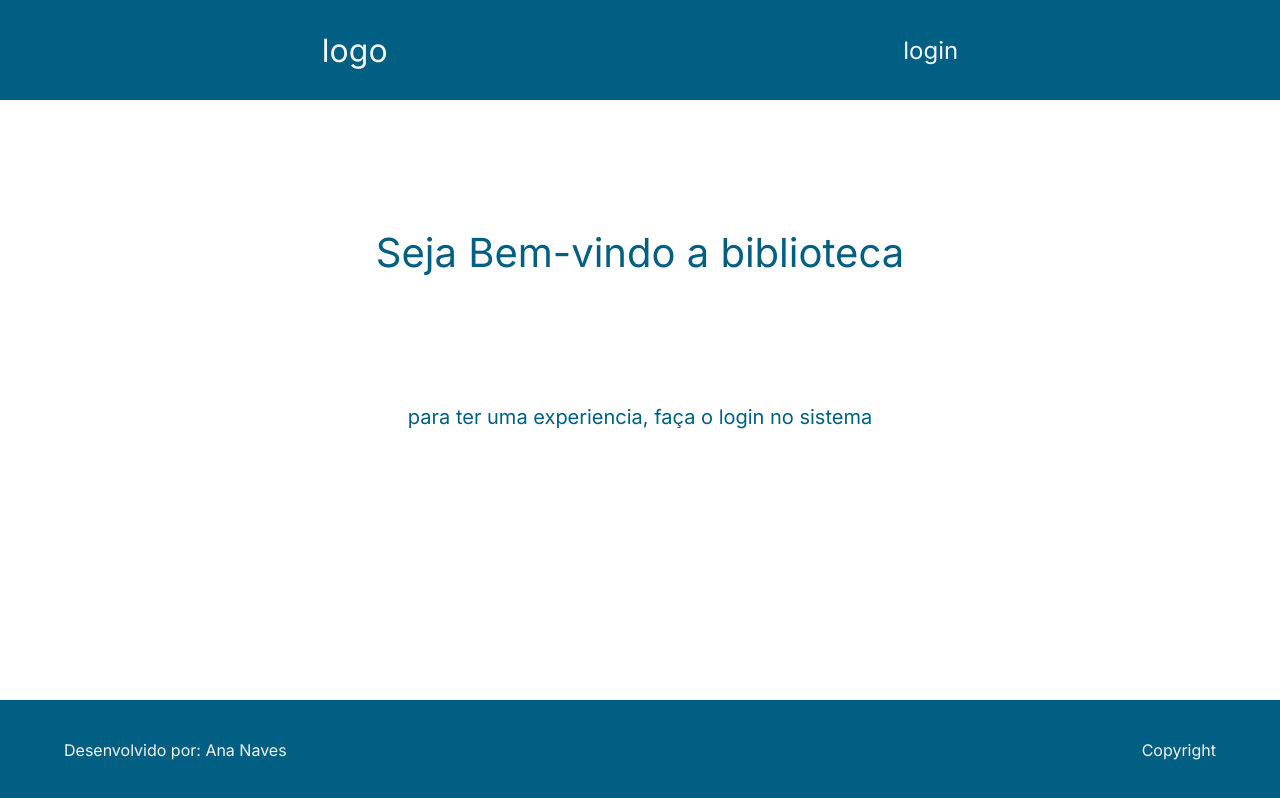
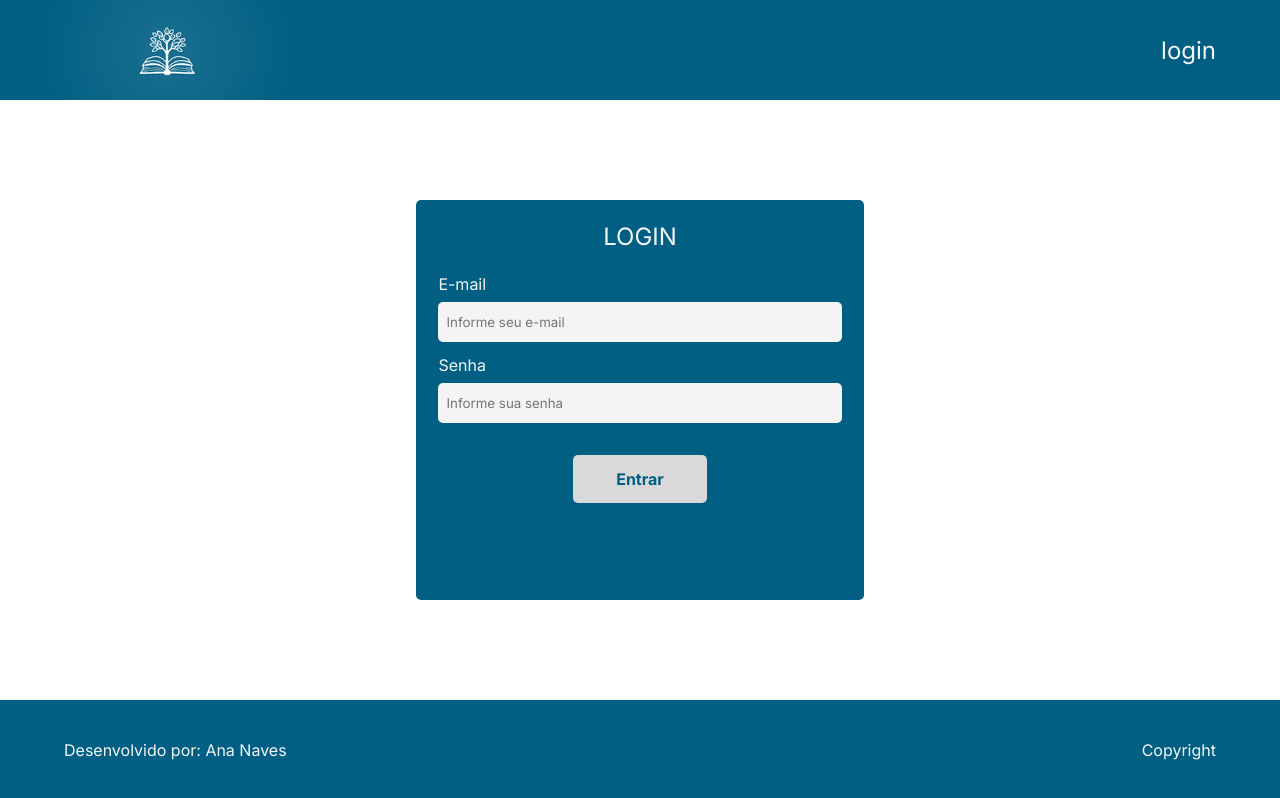
Before and after one commit to ananaves/pgboasvindas-react, a React (Vite) app: page / in a window 1280 px wide. Built offline with nearby package versions, Linux system fonts and the light colour scheme.

Commit message:
criando a pagina login

```diff
--- a/src/App.tsx
+++ b/src/App.tsx
@@ -2,12 +2,13 @@ import './App.css'
 import Cabecalho from './components/Cabecalho/cabecalho'
 import Rodape from './components/Rodape/rodape';
 import Welcome from './components/Welcome/Welcome';
+import LoginForm from './components/LoginForm/loginForm';
 
 function App() {
   return(
     <>
       <Cabecalho/>
-      <Welcome/>
+      <LoginForm/>
       <Rodape/>
     </>
   )
--- a/src/components/Cabecalho/cabecalho.module.css
+++ b/src/components/Cabecalho/cabecalho.module.css
@@ -3,13 +3,12 @@
     height: 100px;
     background-color: var(--cor-primaria);
     display: flex;
-    justify-content: space-around;
+    justify-content: space-between;
     align-items: center;
 }
 
-.cabecalho h1 {
-    color: var(--branco-suave);
-    margin-left: 5%;
+.cabecalho img {
+    height: 100%;
 }
 
 .cabecalho a {
--- a/src/components/Cabecalho/cabecalho.tsx
+++ b/src/components/Cabecalho/cabecalho.tsx
@@ -1,9 +1,11 @@
 import estilo from './cabecalho.module.css';
+import logotipo from '../../assets/logotipo.png';
+
 
 function Cabecalho() {
     return(
         <header className={estilo.cabecalho}>
-            <h1>logo</h1>
+            <img src={logotipo} alt="logotipo" />
             <a href="#">login</a>
         </header>
     );
--- /dev/null
+++ b/src/components/LoginForm/loginForm.module.css
@@ -0,0 +1,65 @@
+.form-section {
+    width: 35%;
+    height: 50vh;
+
+    background-color: var(--cor-primaria);
+
+    margin: auto auto;
+    border-radius: 5px;
+}
+
+.form-section h3 {
+    color: var(--branco-suave);
+    text-align: center;
+    font-size: 1.5rem;
+    margin: 5% 0;
+}
+
+.form-login {
+    display: flex;
+    flex-direction: column;
+
+}
+
+.form-login label {
+    color: var(--branco-suave);
+    font-size: 1rem;
+    margin: 0 5%;
+
+    display: flex;
+    flex-direction: column;
+}
+
+.form-login label:nth-child(2) {
+    margin-top: 3%;
+}
+
+.input-email-login,
+.input-password-login {
+    margin-top: 2%;
+    padding-left: 2%;
+
+    height: 5vh;
+    border: none;
+    border-radius: 5px;
+
+    background-color: var(--branco-suave);
+}
+
+.input-button-login {
+    width: 30%;
+    height: 6vh;
+
+    font-weight: bold;
+    font-size: 1rem;
+
+    background-color: var(--input-bg);
+    color: var(--cor-primaria);
+
+    border: none;
+    border-radius: 5px;
+
+    margin: auto auto;
+    margin-top: 7%;
+
+}
--- /dev/null
+++ b/src/components/LoginForm/loginForm.tsx
@@ -0,0 +1,31 @@
+import estilo from './loginForm.module.css'
+
+function loginForm() {
+    return(
+        <section className={estilo['form-section']}>
+            <h3>LOGIN</h3>
+
+            <form className={estilo['form-login']}>
+                <label>
+                    E-mail
+                    <input type="email"
+                    placeholder='Informe seu e-mail'
+                    className={estilo['input-email-login']}/>
+                </label>
+
+                <label>
+                    Senha
+                    <input type="password"
+                    placeholder='Informe sua senha'
+                    className={estilo['input-password-login']} />
+                </label>
+
+                <input type="button"
+                value="Entrar"
+                className={estilo['input-button-login']}/>
+            </form>
+        </section>
+    );
+}
+
+export default loginForm;
--- a/src/index.css
+++ b/src/index.css
@@ -2,7 +2,7 @@
 
 #root {
   --cor-primaria: #005F83;
-  --input-background: #d9d9d9;
+  --input-bg: #d9d9d9;
   --branco-suave: #f4f4f4;
   --preto: #000;
   --cinza: #2f2f2f;
```
Also changed, not shown: src/assets/logotipo.png (added).
